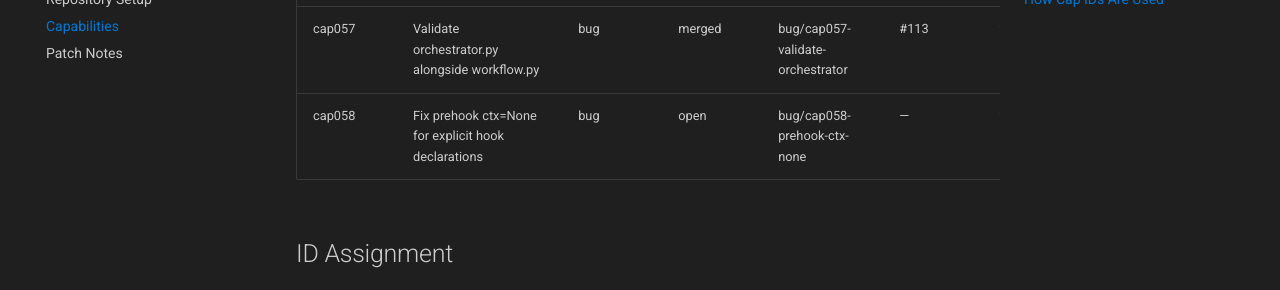
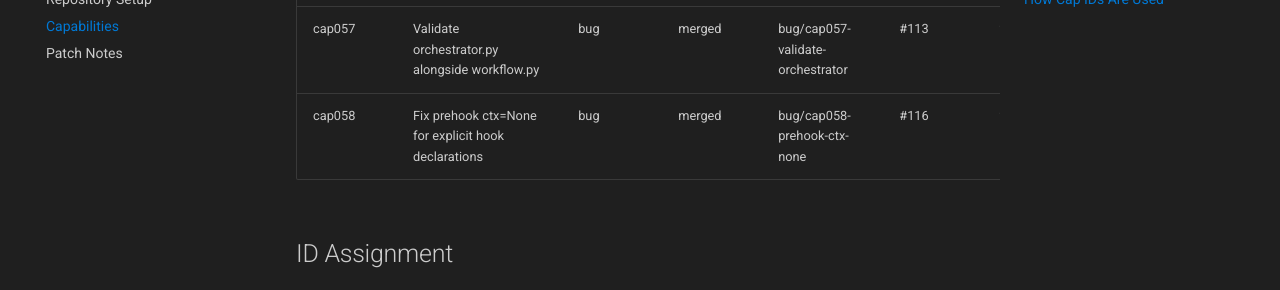
Before and after one commit to joshuajerome/cutip, an MkDocs documentation site: the page built from docs/capabilities.md, in a window 1280 px wide and 900 px high, scrolled down 5049 px. Shown: the part 163-453 px from the top of the window. Built offline with MkDocs 1.6.1 and Material for MkDocs 9.7.7, drawn with Linux system fonts in a browser that asks for light colours; comment, search, counter and statistics services are not loaded.

```diff
--- a/docs/capabilities.md
+++ b/docs/capabilities.md
@@ -65,7 +65,7 @@
 | cap055 | Hello-world scaffold rewrite + --blank flag                     | feat | merged | feat/cap055-hello-world-scaffold      | #109 | 2026-03-21 |
 | cap056 | Optional config.yaml support in CutipContext                    | feat | merged | feat/cap056-project-config            | #110 | 2026-03-21 |
 | cap057 | Validate orchestrator.py alongside workflow.py                  | bug  | merged | bug/cap057-validate-orchestrator      | #113 | 2026-03-21 |
-| cap058 | Fix prehook ctx=None for explicit hook declarations            | bug  | open   | bug/cap058-prehook-ctx-none           | —   | 2026-03-21 |
+| cap058 | Fix prehook ctx=None for explicit hook declarations            | bug  | merged | bug/cap058-prehook-ctx-none           | #116 | 2026-03-21 |
 
 ## ID Assignment
 
```
